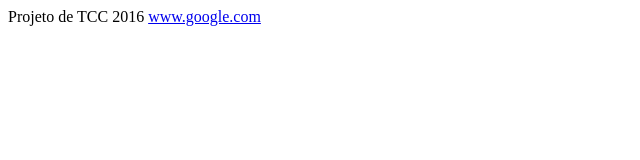
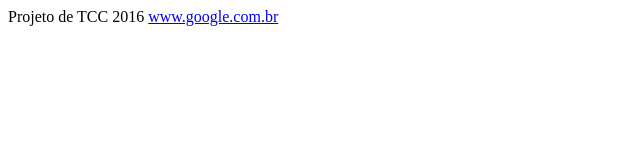
Before and after one commit to impacta-es13-gcm-grupo01/impacta-es13--gcm-grupo01.github.io., a plain HTML site: page index.html in a window 1280 px wide. Shown: the full height of the page, 0-640 px from the left. Drawn offline with Linux system fonts and the light colour scheme.

Commit message:
Update index.html

```diff
--- a/index.html
+++ b/index.html
@@ -4,5 +4,5 @@
   <body>
     Projeto de TCC 2016
   </body>
-  <a href="Google">www.google.com</a>
+  <a href="Google">www.google.com.br</a>
 </html>
```
